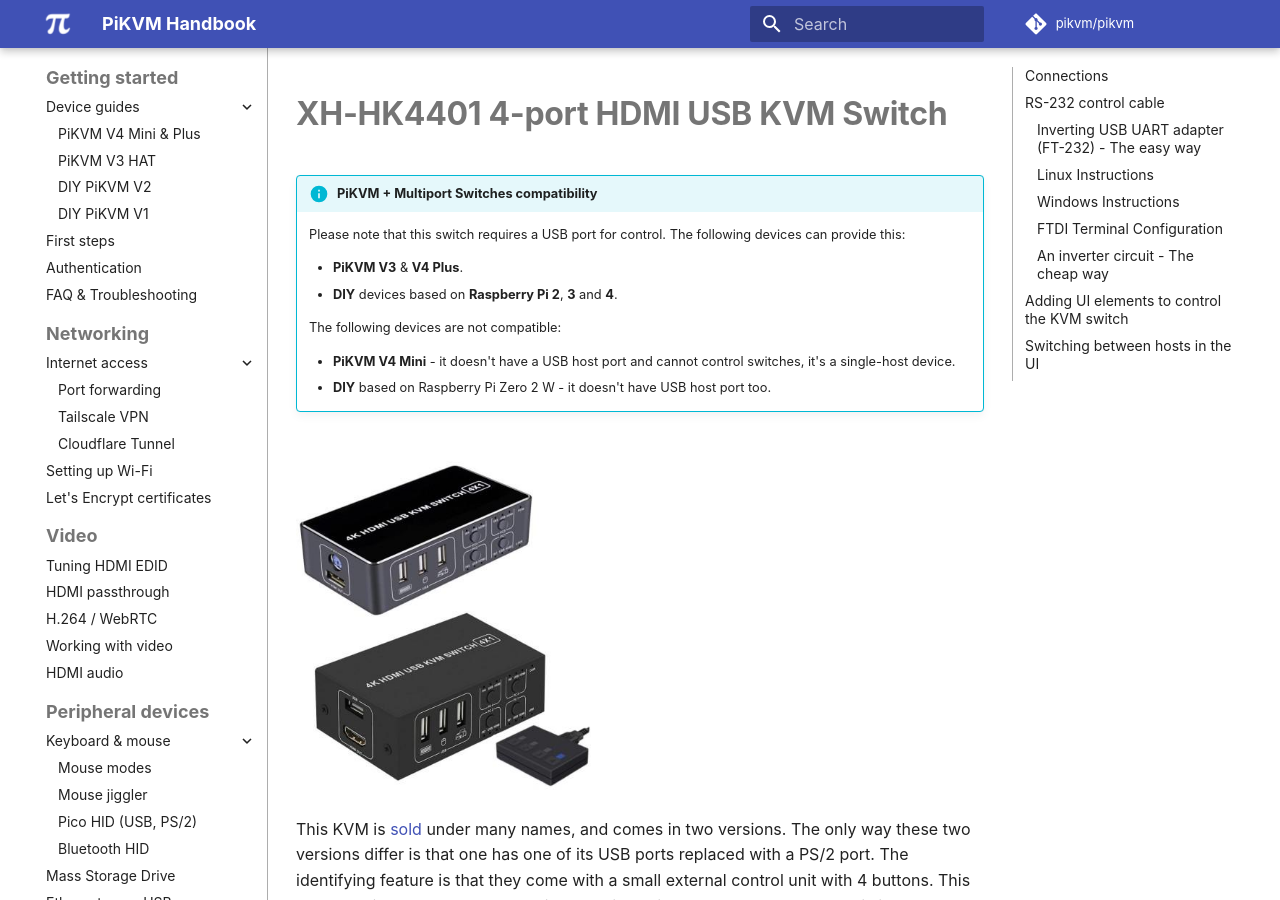
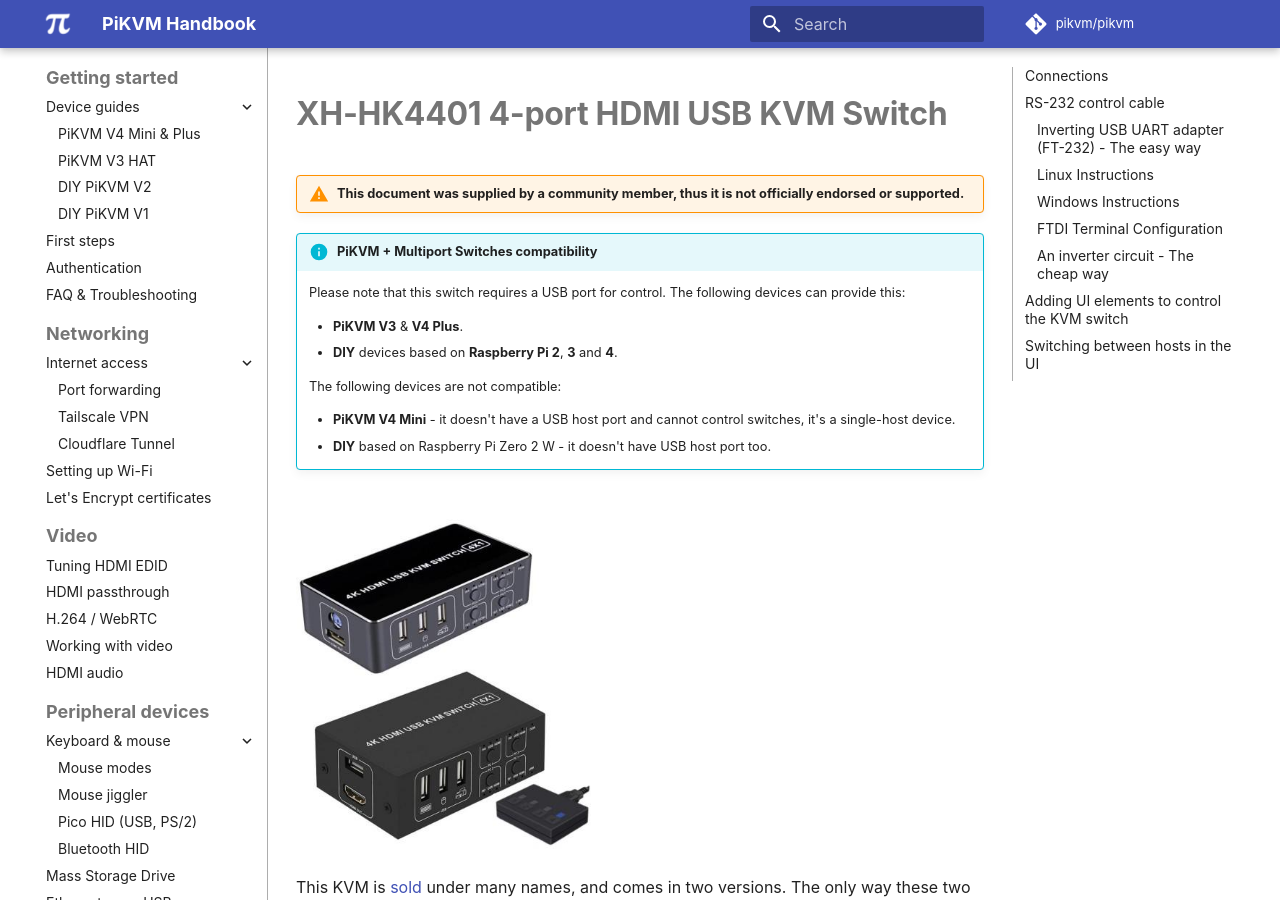
Before and after one commit to pikvm/pikvm, an MkDocs documentation site: the page built from docs/xh_hk4401.md, in a window 1280 px wide and 900 px high. Built offline with MkDocs 1.6.1 and Material for MkDocs 9.7.7, drawn with Linux system fonts in a browser that asks for light colours; some web fonts are replaced; comment, search, counter and statistics services are not loaded; some of the changed text lies outside the part shown.

Commit message:
Update xh_hk4401.md (#1308)
Added more verbiage to existing doc and pointed towards some feedback related to possible updates to existing doc

```diff
--- a/docs/xh_hk4401.md
+++ b/docs/xh_hk4401.md
@@ -1,4 +1,6 @@
 # XH-HK4401 4-port HDMI USB KVM Switch
+
+!!! warning "This document was supplied by a community member, thus it is not officially endorsed or supported."
 
 {!_multiport_usb.md!}
 
@@ -292,3 +294,5 @@
 ## Switching between hosts in the UI
 
 To switch between hosts, enter the KVM UI and click the "GPIO" menu. You should see 4 inputs, one of which will have a green circle indicating it is currently selected. Click the other inputs to change the selected host.
+
+Please review this latest [issue](https://github.com/pikvm/pikvm/issues/1306) for an update to the existing instructions
```
